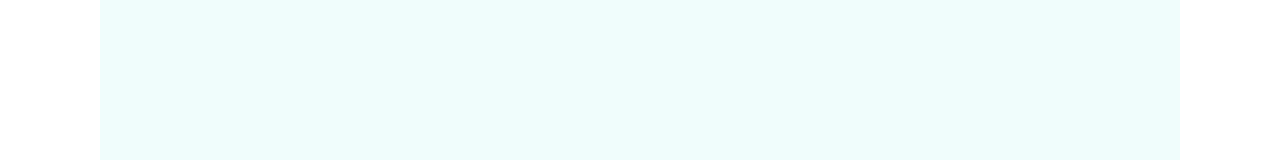
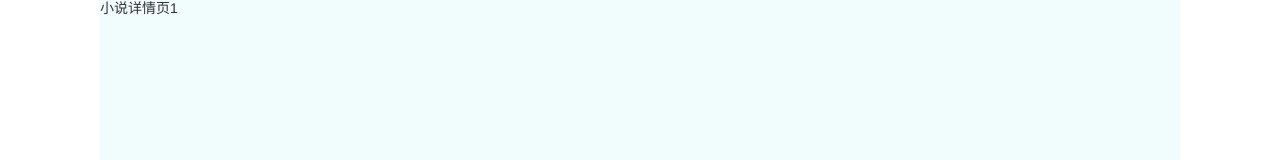
Before and after one commit to MIUTEpxx/iNovel_vue3, a Vue app: page /#/novel/1 in a window 1280 px wide. Before the commit this address had no page. Shown: the top 160 px of the page. Built offline with nearby package versions, Linux system fonts and the light colour scheme; sample sign-in values are in the browser's storage.

Commit message:
小说详情页

```diff
--- a/src/assets/css/index.css
+++ b/src/assets/css/index.css
@@ -164,7 +164,7 @@ html,body{
 /* 排行榜横向滑动内嵌页 */
 .chartstab-content{
     display: flex;
-    height: 380px;
+    height: 400px;
     overflow-x: auto;
 }
 .chartstab-content::-webkit-scrollbar{
@@ -183,8 +183,9 @@ html,body{
     display: flex;
     width: 200px;
     height: 80px;
-    margin: 6px;
+    margin: 10px;
 }
+
 .chartstab-img{
     /* width: 22%; */
     /* 不放大，不缩小，基础宽度为30% */
--- a/src/router/index.js
+++ b/src/router/index.js
@@ -36,10 +36,14 @@ const routes=[
         component:()=>import('../views/my/login.vue')
     },
     {
-        path:'/login',//登录页
-        name:'login',
-        component:()=>import('../views/my/login.vue')
-    }
+        path: '/novel/:id',
+        name: 'novel',
+        meta: {
+          title: '小说详情页'
+        },
+        component: () => import("../views/novel/index.vue"),
+
+      },
 ]
 //创建一个路由实例
 const router=createRouter({
--- /dev/null
+++ b/src/views/novel/index.vue
@@ -0,0 +1,20 @@
+<!-- 书籍详情页 -->
+<script setup>
+import { ref } from 'vue';
+import { onMounted, computed } from 'vue';
+import { useRoute } from 'vue-router';
+
+const route = useRoute(); // 获取当前路由信息
+ const novelId = computed(() => route.params.id);
+</script>
+
+<template>
+        <div class="novel">
+            <p class="tempTest">小说详情页{{ novelId }}</p>
+        </div>
+</template>
+
+<style scoped>
+
+
+</style>
```
Also changed, not shown: src/views/read/index.vue (deleted, +0 -16 lines).
